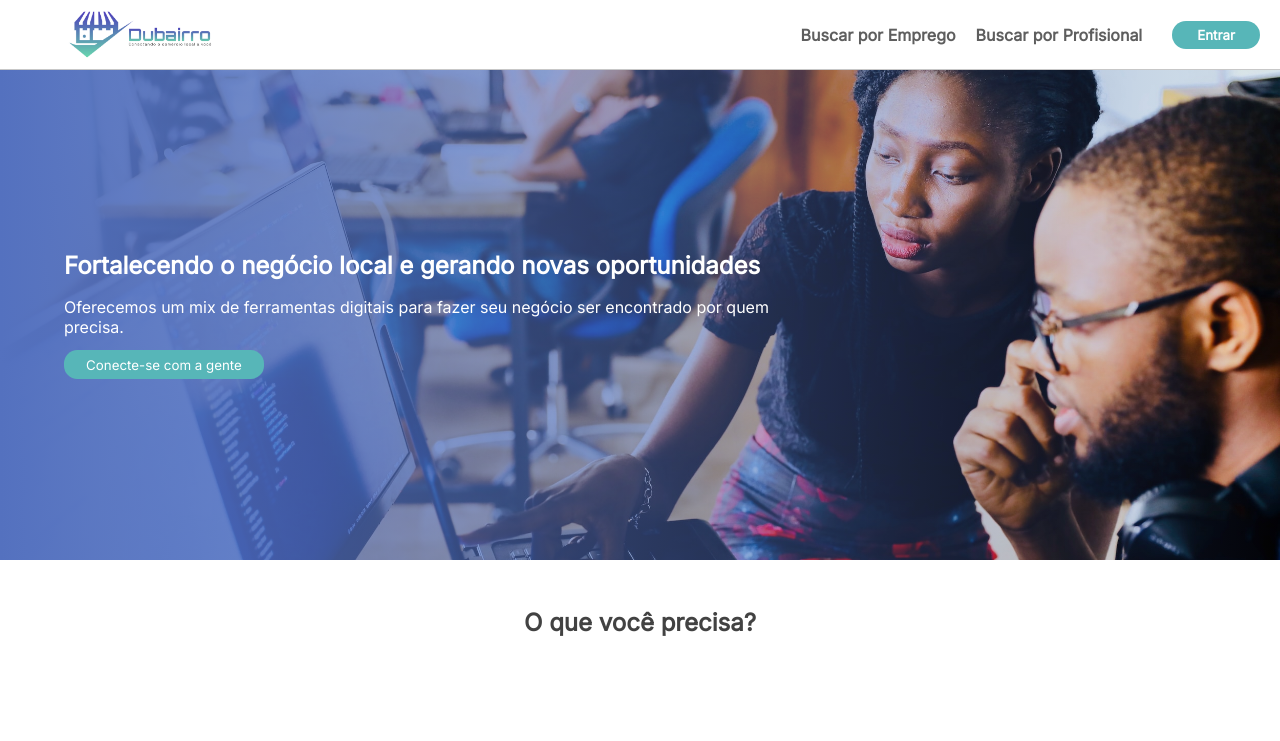
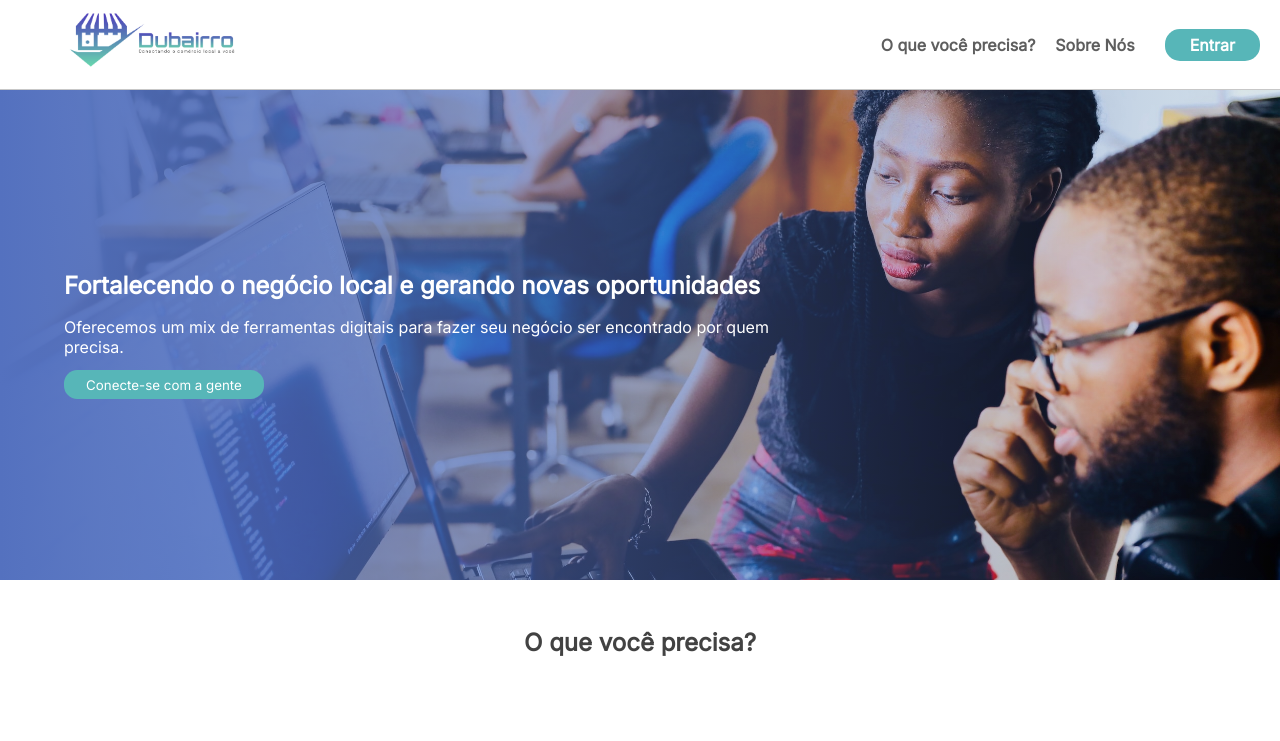
Before and after one commit to oedjunior/dubairro, a plain HTML site: page index.html in a window 1280 px wide. Shown: the top 741 px of the page. Drawn offline with Linux system fonts and the light colour scheme.

Commit message:
Alteração do css do header

```diff
--- a/index.html
+++ b/index.html
@@ -13,18 +13,21 @@
   <link href="https://fonts.googleapis.com/css2?family=Inter&display=swap" rel="stylesheet">
   <!-- Icons -->
   <script src="https://kit.fontawesome.com/6904285152.js" crossorigin="anonymous"></script>
-  <title>DuBairro (teste) </title>
+  <title>DuBairro - Conectando você ao comércio local. </title>
 </head>
+
+<body>
+
   <header>
     <div class="header">
       <img src="/assets/Logo.png" alt="DuBairro">
       <nav class="navbar">
         <li>
-        <a href="#container_2">Buscar por Emprego</a>
+          <a href="#container_2">O que você precisa?</a>
         </li>
         <li>
 
-        <a href="#container_2">Buscar por Profisional</a>
+          <a href="#descricao_about">Sobre Nós</a>
         </li>
         <li>
           <button>Entrar</button>
@@ -45,7 +48,6 @@
     </div>
   </header>
 
-<body>
   <section id="container_1">
     <img src="/assets/banner1.jpg" />
     <div id="descricao">
--- a/styles/styles.css
+++ b/styles/styles.css
@@ -15,22 +15,28 @@
    }
    /* HEADER */
    .header{
+       max-width: 1280px;
+       margin: 0 auto;
        display: flex;
        justify-content: space-between;
        width: 100%;
-       height: 70px;
+       height: 90px;
        border-bottom: #c7c7c7 1px solid;
    }
 
    .header a{
+       font-size: 1em;
        text-decoration: none;
        color: var(--font-color);
    }
 
+   .header a:hover{
+        color: var(--secondary);
+   }
 
    .header img{
        width: 0 auto;
-       height: 69px;
+       height: 80px;
        margin-left: 5%;
    }
 
@@ -48,6 +54,7 @@
    }
 
    .navbar li button{
+       font-size: 1em;
        font-weight: bold;
        margin: 10px;
        color: white;
@@ -55,6 +62,10 @@
        border: none;
        padding: 6px 25px;
        border-radius: 15px;
+   }
+
+   .navbar li button:hover{
+       background-color: var(--secondary);
    }
 
    .navMobile{
```
Lines whose indentation alone changed are shown as unchanged.
